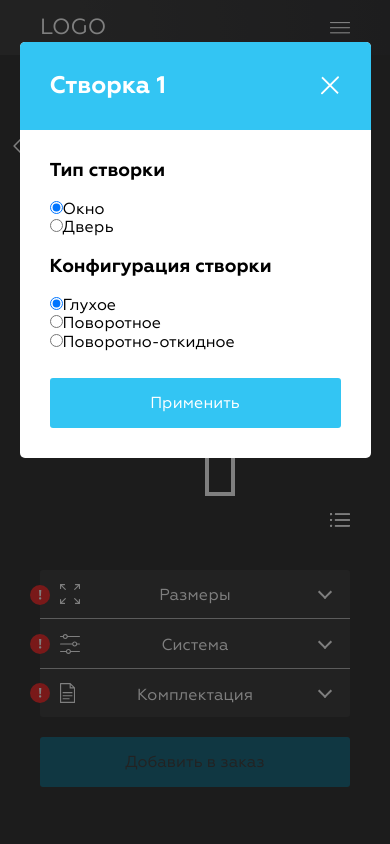
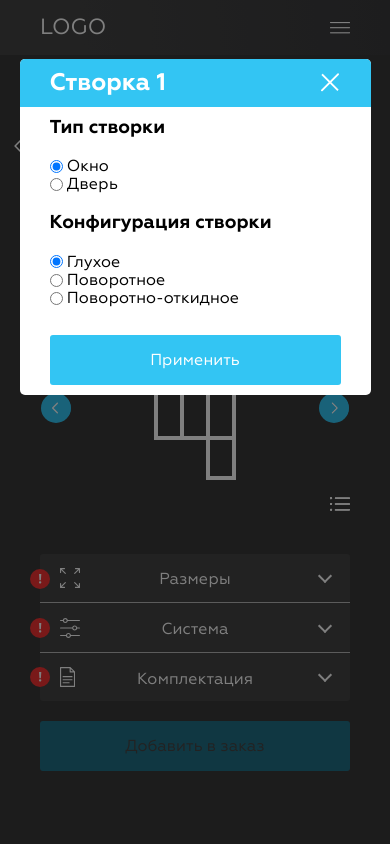
Before and after one commit to Verakhab/plastic-windows, a Vue app: page / in a window 390 px wide. Both pictures are taken after a click on the button 194 px from the left and 235 px from the top of the page. Shown: the top 844 px of the page. Built offline with nearby package versions, Linux system fonts and the light colour scheme; no server answers.

Commit message:
fix and rebuild front

```diff
--- a/src/components/AccordionFormSize.vue
+++ b/src/components/AccordionFormSize.vue
@@ -520,6 +520,9 @@ export default {
 .form-system__select .vs__search {
   cursor: pointer;
 }
+.vs__selected ~ .vs__search {
+  display: none;
+}
 .form-system__select .vs__dropdown-menu {
   background: var(--auxiliary-color);
 }
@@ -529,6 +532,11 @@ export default {
 .form-system__select .vs__selected {
   color: var(--main-color);
 }
+@media screen and (max-width: 767px) {
+  .form-system__select .vs__selected {
+    font-size: 11px;
+  }
+}
 .form-system__select .vs__clear {
   display: none;
 }
--- a/src/components/FormConfig.vue
+++ b/src/components/FormConfig.vue
@@ -13,7 +13,7 @@
             v-model="sash.typeSash"
             @change="typeWindow"
           />
-          <label for="window-door">Окно</label>
+          <label for="window-door">&nbsp;Окно</label>
         </div>
         <div class="form-config__type-door">
           <input
@@ -23,7 +23,7 @@
             v-model="sash.typeSash"
             @change="typeDoor"
           />
-          <label for="window-door">Дверь</label>
+          <label for="window-door">&nbsp;Дверь</label>
         </div>
       </div>
       <div
@@ -41,7 +41,7 @@
             v-model="sash.sideOpen"
             @change="sideRight"
           />
-          <label for="left-right">Правое</label>
+          <label for="left-right">&nbsp;Правое</label>
         </div>
         <div class="form-config__type-door form-config__type-door_open">
           <input
@@ -51,7 +51,7 @@
             v-model="sash.sideOpen"
             @change="sideLeft"
           />
-          <label for="left-right">Левое</label>
+          <label for="left-right">&nbsp;Левое</label>
         </div>
       </div>
     </div>
@@ -71,7 +71,7 @@
             v-model="sash.configSash"
             @change="configDeaf"
           />
-          <label for="type-open">Глухое</label>
+          <label for="type-open">&nbsp;Глухое</label>
         </div>
         <div class="form-config__type-door form-config__type-door_config">
           <input
@@ -81,7 +81,7 @@
             v-model="sash.configSash"
             @change="configRotary"
           />
-          <label for="type-open">Поворотное</label>
+          <label for="type-open">&nbsp;Поворотное</label>
         </div>
         <div class="form-config__type-door form-config__type-door_config">
           <input
@@ -91,7 +91,7 @@
             v-model="sash.configSash"
             @change="configSwingOut"
           />
-          <label for="type-open">Поворотно-откидное</label>
+          <label for="type-open">&nbsp;Поворотно-откидное</label>
         </div>
       </div>
       <div
@@ -108,7 +108,7 @@
             v-model="sash.mosqito"
             @change="changeMosqito"
           />
-          <label for="mosqito">Москитная сетка</label>
+          <label for="mosqito">&nbsp;Москитная сетка</label>
         </div>
       </div>
     </div>
@@ -396,6 +396,11 @@ export default {
   color: black;
   padding: 30px 30px;
 }
+@media screen and (max-width: 1024px) {
+  .form-config {
+    padding: 10px 30px;
+  }
+}
 .form-config__block-one {
   display: flex;
 }
@@ -427,6 +432,14 @@ export default {
 .form-config__type-header_open {
   margin-top: 0;
 }
+.form-config__type-window {
+  display: flex;
+  align-items: center;
+}
+.form-config__type-door {
+  display: flex;
+  align-items: center;
+}
 .form-config__button {
   margin-top: 1.7em;
   background-color: var(--buttons-color);
--- a/src/components/ItemComplect.vue
+++ b/src/components/ItemComplect.vue
@@ -200,14 +200,30 @@ export default {
 .item-complect-list {
   display: flex;
   flex-wrap: wrap;
+  justify-content: space-between;
 }
 .item-complect-list__item {
   display: flex;
   flex-direction: column;
   background-color: var(--main-color);
   border-radius: 5px;
-  /* width: 22.2vw; */
-  margin: 1.8vmax 40.5px 0 0;
+  margin-top: 1.8vmax;
+  margin-right: 20px;
+  width: 32%;
+  min-width: 350px;
+  max-width: 600px;
+}
+.item-complect-list__item:last-child {
+  margin-top: 1.8vmax;
+  margin-right: 0;
+}
+@media screen and (max-width: 1059px) {
+  .item-complect-list__item {
+    width: 100%;
+    min-width: unset;
+    max-width: unset;
+    margin-right: unset;
+  }
 }
 .item-complect__title {
   background-color: var(--buttons-color);
@@ -268,10 +284,10 @@ export default {
 }
 .main-calc__window-mosqito_complect {
   position: absolute;
-  top: 3px;
-  right: 3px;
-  width: 71px;
-  height: 124px;
+  top: 8px;
+  right: 8px;
+  width: 61px;
+  height: 114px;
 }
 .item-complect__body-amount {
   padding: 20px 0 10px 0;
--- a/src/components/MainCalc.vue
+++ b/src/components/MainCalc.vue
@@ -98,21 +98,23 @@ export default {
   top: 44.5%;
   left: 40.5%;
   z-index: 1;
+  font-size: 0;
 }
 @media screen and (max-width: 650px) {
   .main-calc__button {
-    left: 37.5%;
+    left: 38%;
+    top: 41.5%;
   }
 }
 @media screen and (max-width: 500px) {
   .main-calc__button {
-    top: 41.5%;
-    left: 32.5%;
+    top: 39.5%;
+    left: 33.5%;
   }
 }
 @media screen and (max-width: 390px) {
   .main-calc__button {
-    top: 38.5%;
+    top: 36.5%;
     left: 28%;
   }
 }
--- a/src/components/PopupCalc.vue
+++ b/src/components/PopupCalc.vue
@@ -37,23 +37,24 @@ export default {
   right: 0;
   bottom: 0;
   background: rgba(0, 0, 0, 0.5);
-
   z-index: 2;
+}
+@media screen and (max-width: 767px) {
+  .popup-calc {
+    overflow-y: scroll;
+  }
 }
 .popup-calc__popup {
   position: absolute;
-  top: 10vh;
   left: 5vw;
   background: var(--main-color);
   width: 700px;
-  min-height: 40vh;
   border-radius: 5px;
 }
 @media screen and (max-width: 767px) {
   .popup-calc__popup {
-    top: 5vh;
+    top: 7%;
     width: 90%;
-    min-height: 40vh;
   }
 }
 .popup-calc__popup-header {
@@ -66,6 +67,11 @@ export default {
   background: var(--buttons-color);
   margin: 0;
 }
+@media screen and (max-width: 1024px) {
+  .popup-calc__popup-header {
+    padding: 10px 30px;
+  }
+}
 .popup-calc__close {
   background-image: url("../assets/images/close.png");
   width: 20px;
@@ -74,5 +80,7 @@ export default {
   background-color: transparent;
   background-repeat: no-repeat;
   cursor: pointer;
+  padding-right: 0;
+  font-size: 0;
 }
 </style>
--- a/src/layouts/MainLayout.vue
+++ b/src/layouts/MainLayout.vue
@@ -20,7 +20,27 @@
           @click="addWindow"
         ></button>
         <div class="main__calc-description">
-          Окно 3х створчатое, габарит (ШхВ) 1800х1200мм
+          {{ this.nameWin }}
+          {{
+            this.nameWin === "Окно"
+              ? $store.state.window.length !== 1
+                ? `${$store.state.window.length}-`
+                : ""
+              : ""
+          }}{{
+            this.nameWin === "Окно"
+              ? $store.state.window.length === 1
+                ? "одностворчатое"
+                : "х"
+              : ""
+          }}
+          {{
+            this.nameWin === "Окно"
+              ? $store.state.window.length !== 1
+                ? "створчатое"
+                : ""
+              : ""
+          }}
         </div>
       </div>
       <div class="main__config">
@@ -149,6 +169,18 @@ export default {
           this.$store.commit("components", res);
         });
     }
+  },
+  computed: {
+    nameWin() {
+      let ty = "";
+      for (let i = 0; i < this.$store.state.window.length; i++) {
+        if (this.$store.state.window[i].typeSash === "door") {
+          ty = "Балконный блок";
+          break;
+        } else ty = "Окно";
+      }
+      return ty;
+    },
   },
   methods: {
     removeWindow() {
@@ -308,19 +340,19 @@ export default {
 }
 @media screen and (max-width: 650px) {
   .main__calc-button-minus {
-    top: 53%;
+    top: 50.5%;
     border-radius: 12px;
     background-size: 50%;
   }
 }
 @media screen and (max-width: 471px) {
   .main__calc-button-minus {
-    top: 49%;
+    top: 47.7%;
   }
 }
 @media screen and (max-width: 390px) {
   .main__calc-button-minus {
-    top: 48%;
+    top: 47%;
   }
 }
 .main__calc-button-minus:hover {
@@ -351,7 +383,7 @@ export default {
 }
 @media screen and (max-width: 650px) {
   .main__calc-button-plus {
-    top: 53%;
+    top: 50.5%;
     right: -25px;
     border-radius: 12px;
     background-size: 50%;
@@ -359,12 +391,12 @@ export default {
 }
 @media screen and (max-width: 471px) {
   .main__calc-button-plus {
-    top: 49%;
+    top: 47.7%;
   }
 }
 @media screen and (max-width: 390px) {
   .main__calc-button-plus {
-    top: 48%;
+    top: 47%;
   }
 }
 .main__calc-button-plus:hover {
@@ -388,14 +420,6 @@ export default {
   letter-spacing: 0em;
   margin-bottom: 2.6vmax;
 }
-.main__config-base {
-  /* margin-left: 31px; */
-}
-/* @media screen and (max-width: 1280px) {
-  .main__config-base {
-    margin-left: 0;
-  }
-} */
 .main__props {
   display: flex;
   flex-direction: column;
--- a/src/store/index.js
+++ b/src/store/index.js
@@ -47,7 +47,6 @@ export default new Vuex.Store({
       state.window.forEach(() => {
         state.window.splice(0, state.window.length);
         payload.forEach((el) => {
-          console.log(el);
           state.window.push(el);
         });
       });
--- a/src/views/Calc-done.vue
+++ b/src/views/Calc-done.vue
@@ -108,6 +108,12 @@ export default {
   align-items: center;
   justify-content: space-between;
 }
+@media screen and (max-width: 359px) {
+  .list__all-price {
+    justify-content: flex-end;
+    flex-wrap: wrap;
+  }
+}
 .list__all-price-number {
   font-size: 30px;
   font-style: normal;
```
Also changed, not shown: 1 other file (tests, documents, lock files or other folders).
